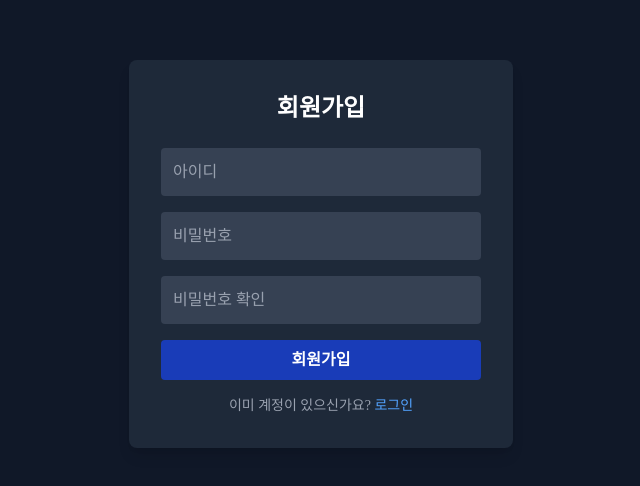
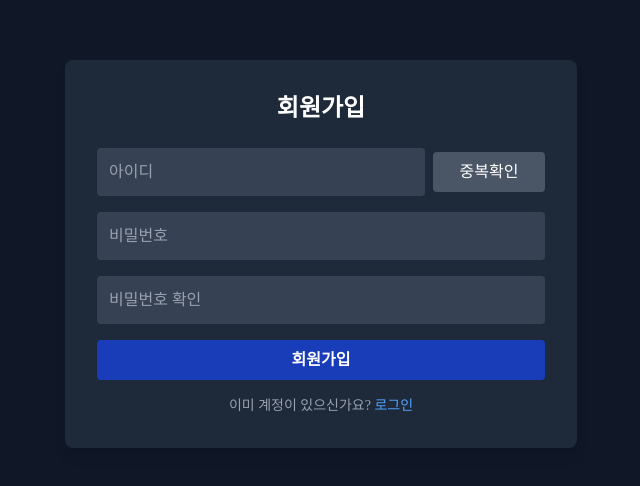
Before and after one commit to MexicoHamburger/lsal, a React (Vite) app in the folder frontend/: page /register in a window 1280 px wide. Shown: the part 146-632 px from the top of the page, without its empty margins (319-959 px from the left). Built offline with nearby package versions, Linux system fonts and the light colour scheme; a web font is replaced by a local one.

Commit message:
added id dup logic using api

```diff
--- a/frontend/src/pages/RegisterPage.tsx
+++ b/frontend/src/pages/RegisterPage.tsx
@@ -5,34 +5,55 @@ import IdErrorMessage from "@/components/IdErrorMessage";
 import Layout from "@/components/Layout";
 
 function RegisterPage() {
-    let navigate = useNavigate();
+    const navigate = useNavigate();
     const [id, setId] = useState("");
     const [password, setPassword] = useState("");
     const [confirmPassword, setConfirmPassword] = useState("");
     const [error, setError] = useState("");
 
     const [isIdValid, setIsIdValid] = useState(false);
+    const [isIdCheckPassed, setIsIdCheckPassed] = useState<null | boolean>(null);
     const [isPasswordStrongEnough, setIsPasswordStrongEnough] = useState(false);
+
+    const handleCheckIdDuplicate = async () => {
+        if (!id.trim() || !isIdValid) {
+            setError("올바른 형식의 아이디를 입력해주세요.");
+            setIsIdCheckPassed(false);
+            return;
+        }
+
+        try {
+            const res = await fetch(`/api/auth/check-id/${id}`);
+            if (res.ok) {
+                setIsIdCheckPassed(true);
+                setError("");
+            } else {
+                setIsIdCheckPassed(false);
+                setError("사용불가한 아이디입니다.");
+            }
+        } catch (e) {
+            console.error(e);
+            setIsIdCheckPassed(false);
+            setError("중복확인 중 오류가 발생했습니다.");
+        }
+    };
 
     const handleSubmit = async (e: React.FormEvent) => {
         e.preventDefault();
         if (!id.trim()) return setError("아이디를 입력해주세요.");
         if (!password.trim()) return setError("비밀번호를 입력해주세요.");
         if (password !== confirmPassword) return setError("비밀번호가 일치하지 않습니다.");
+        if (!isIdCheckPassed) return setError("아이디 중복확인을 해주세요.");
         setError("");
 
         if (isIdValid && isPasswordStrongEnough) {
-            const user = {
-                id,
-                password,
-            };
             try {
                 const response = await fetch("/api/auth/signup", {
-                    method:"POST",
+                    method: "POST",
                     headers: {
                         "Content-Type": "application/json",
                     },
-                    body: JSON.stringify({userid: user.id, password: user.password}),
+                    body: JSON.stringify({ userid: id, password }),
                 });
 
                 if (!response.ok) {
@@ -41,6 +62,7 @@ function RegisterPage() {
                 navigate("/register/success");
             } catch (error) {
                 console.error("error occurred while register", error);
+                setError("회원가입 중 오류가 발생했습니다.");
             }
         }
     };
@@ -48,18 +70,40 @@ function RegisterPage() {
     return (
         <Layout>
             <main className="flex-1 flex items-center justify-center p-8">
-                <div className="bg-gray-800 p-8 rounded-lg shadow-lg w-full max-w-sm text-center">
+                <div className="bg-gray-800 p-8 rounded-lg shadow-lg w-full max-w-lg text-center">
                     <h1 className="text-2xl font-bold mb-6">회원가입</h1>
 
                     <form onSubmit={handleSubmit} className="flex flex-col space-y-4">
+                        {/* 아이디 + 중복확인 */}
+                        <div className="flex items-center space-x-2">
                             <input
                                 type="text"
                                 placeholder="아이디"
                                 value={id}
-                            onChange={(e) => setId(e.target.value)}
-                            className="p-3 rounded bg-gray-700 text-white placeholder-gray-400 focus:outline-none focus:bg-gray-600"
+                                onChange={(e) => {
+                                    setId(e.target.value);
+                                    setIsIdCheckPassed(null);
+                                }}
+                                className="flex-1 p-3 rounded bg-gray-700 text-white placeholder-gray-400 focus:outline-none focus:bg-gray-600"
                             />
-                        <IdErrorMessage id={id} onValidityChange = {setIsIdValid} />
+                            <button
+                                type="button"
+                                onClick={handleCheckIdDuplicate}
+                                className={`w-28 px-3 py-2 text-white rounded transition-colors duration-200
+                                    ${
+                                        isIdCheckPassed === null
+                                            ? "bg-gray-600 hover:bg-gray-700"
+                                            : isIdCheckPassed
+                                            ? "bg-green-600 hover:bg-green-700"
+                                            : "bg-red-600 hover:bg-red-700"
+                                    }`}
+                            >
+                                중복확인
+                            </button>
+                        </div>
+                        <IdErrorMessage id={id} onValidityChange={setIsIdValid} />
+
+                        {/* 비밀번호 */}
                         <input
                             type="password"
                             placeholder="비밀번호"
@@ -67,7 +111,12 @@ function RegisterPage() {
                             onChange={(e) => setPassword(e.target.value)}
                             className="p-3 rounded bg-gray-700 text-white placeholder-gray-400 focus:outline-none focus:bg-gray-600"
                         />
-                        <PasswordStrengthIndicator password={password} onStrengthChange = {setIsPasswordStrongEnough} />
+                        <PasswordStrengthIndicator
+                            password={password}
+                            onStrengthChange={setIsPasswordStrongEnough}
+                        />
+
+                        {/* 비밀번호 확인 */}
                         <input
                             type="password"
                             placeholder="비밀번호 확인"
@@ -75,7 +124,11 @@ function RegisterPage() {
                             onChange={(e) => setConfirmPassword(e.target.value)}
                             className="p-3 rounded bg-gray-700 text-white placeholder-gray-400 focus:outline-none focus:bg-gray-600"
                         />
-                        {error && <p className="text-sm">{error}</p>}
+
+                        {/* 에러 메시지 */}
+                        {error && <p className="text-sm text-red-400">{error}</p>}
+
+                        {/* 제출 버튼 */}
                         <button
                             type="submit"
                             className="bg-blue-800 hover:bg-blue-900 cursor-pointer text-white font-bold py-2 px-4 rounded"
@@ -83,6 +136,7 @@ function RegisterPage() {
                             회원가입
                         </button>
                     </form>
+
                     <p className="text-gray-400 text-sm mt-4">
                         이미 계정이 있으신가요?{" "}
                         <Link to="/login" className="text-blue-400 hover:underline">
```
Lines whose indentation alone changed are shown as unchanged.
